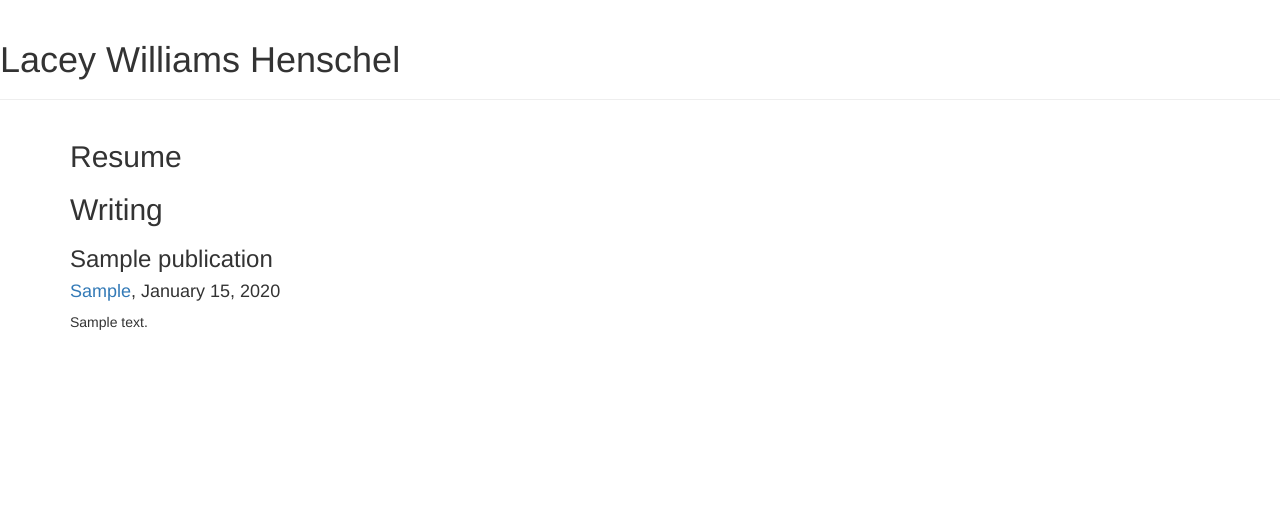
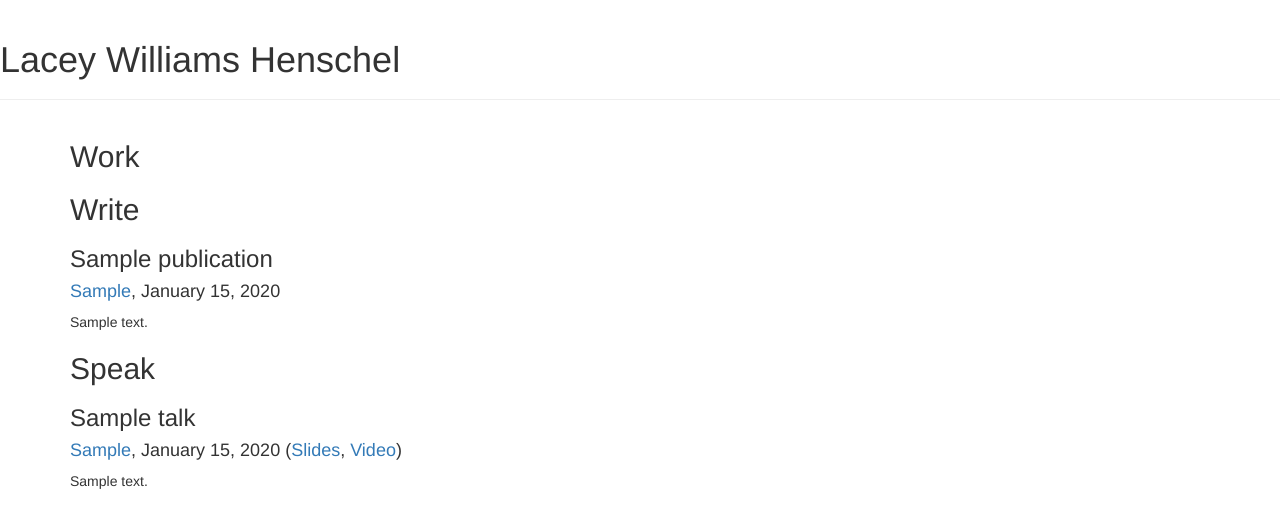
Before and after one commit to williln/laceynwilliams.com, a Django app: page / in a window 1280 px wide. Shown: the top 528 px of the page. Run offline with Django 3.2, Linux system fonts and the light colour scheme; tables that the repository leaves empty hold one stand-in row (values such as "Sample post"); data that the repository does not hold is empty; some libraries are stand-ins or nearby versions.

Commit message:
Added talks and publications

```diff
--- a/jobs/models.py
+++ b/jobs/models.py
@@ -25,6 +25,8 @@
     added_date = models.DateTimeField(default=timezone.now)
     talk_date = models.DateTimeField(default=timezone.now)
     url = models.URLField(max_length=200)
+    slides = models.URLField(max_length=200)
+    video = models.URLField(max_length=200)
 
     def __str__(self):
         return self.title
--- a/jobs/templates/jobs/job_list.html
+++ b/jobs/templates/jobs/job_list.html
@@ -3,7 +3,7 @@
 {% block title %}{% endblock %}
 
 {% block content %}
-	<h2>Resume</h2>
+	<h2>Work</h2>
 	{% for job in jobs %}
 		<div>
 			<h3>{{ job.title}}</h3>
@@ -18,7 +18,7 @@
 		</div>
 	{% endfor %}
 
-	<h2>Writing</h2>
+	<h2>Write</h2>
 	{% for publication in publications %}
 		<div>
 			<h3>{{ publication.title}}</h3>
@@ -28,4 +28,22 @@
 			<p>{{ publication.description }}</p>
 		</div>
 	{% endfor %}
+
+	<h2>Speak</h2>
+	{% for talk in talks %}
+		<div>
+			<h3>{{ talk.title}}</h3>
+			<h4><a href="{{ talk.url }}">
+				{{ talk.conference }}</a>,
+				{{ talk.talk_date|date:"F d, Y" }}
+				{% if talk.slides %}
+					(<a href="{{ talk.slides }}">Slides</a>,
+				{% endif %}
+				{% if talk.video %}
+					<a href="{{ talk.video }}">Video</a>)
+				{% endif %}
+			</h4>
+			<p>{{ talk.description }}</p>
+		</div>
+	{% endfor %}
 {% endblock %}
--- a/jobs/views.py
+++ b/jobs/views.py
@@ -1,10 +1,12 @@
 from django.shortcuts import render
-from .models import Job, Publication
+from .models import Job, Publication, Talk
 
 def job_list(request):
 	jobs = Job.objects.all().order_by('end_date').reverse()
 	publications = Publication.objects.all().order_by('publish_date').reverse()
+	talks = Talk.objects.all().order_by('talk_date').reverse()
 	return render(request, 'jobs/job_list.html', {
 		'jobs': jobs,
-		'publications': publications
+		'publications': publications,
+		'talks': talks,
 		})
```
Also changed, not shown: jobs/migrations/0005_auto_20150729_1700.py (added).
